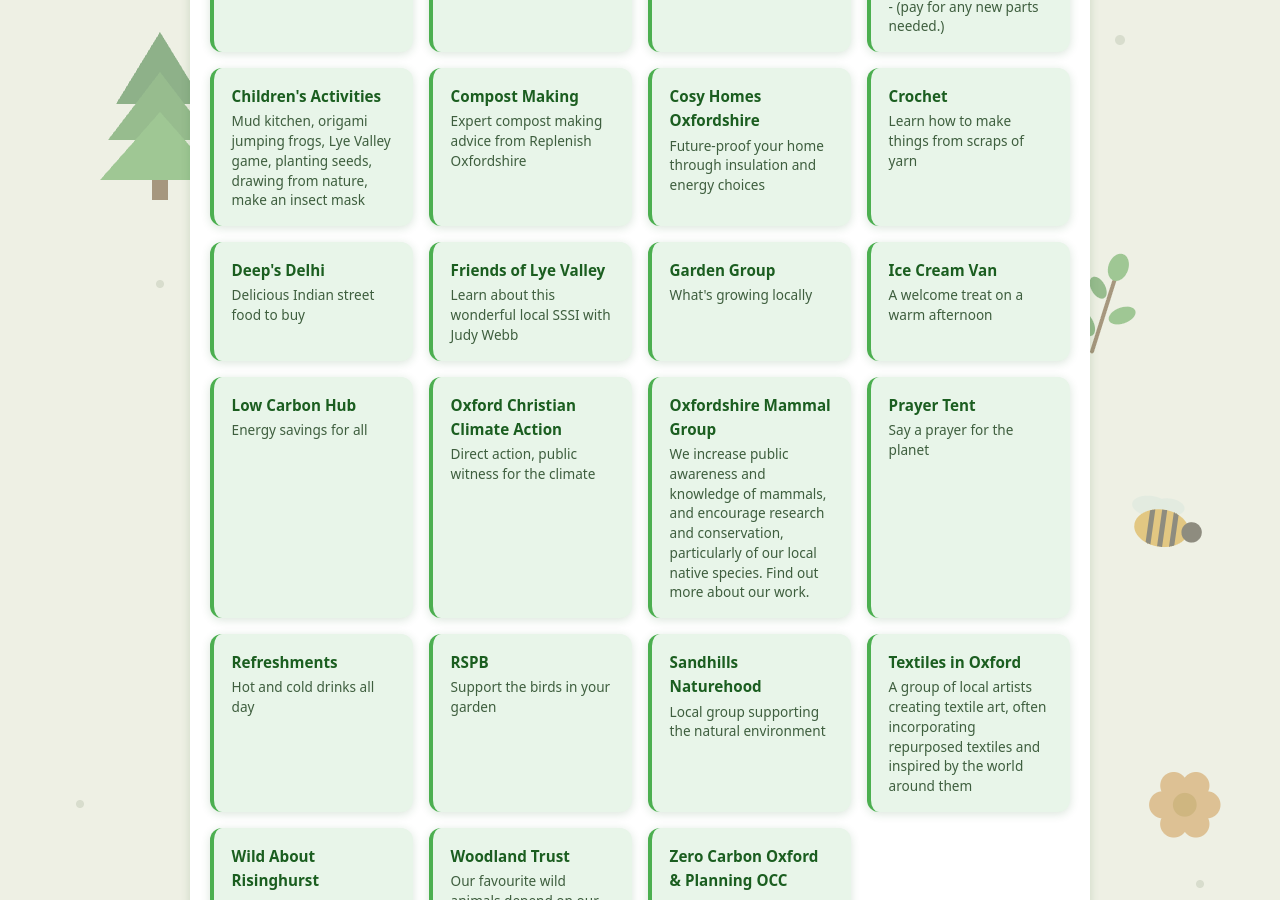
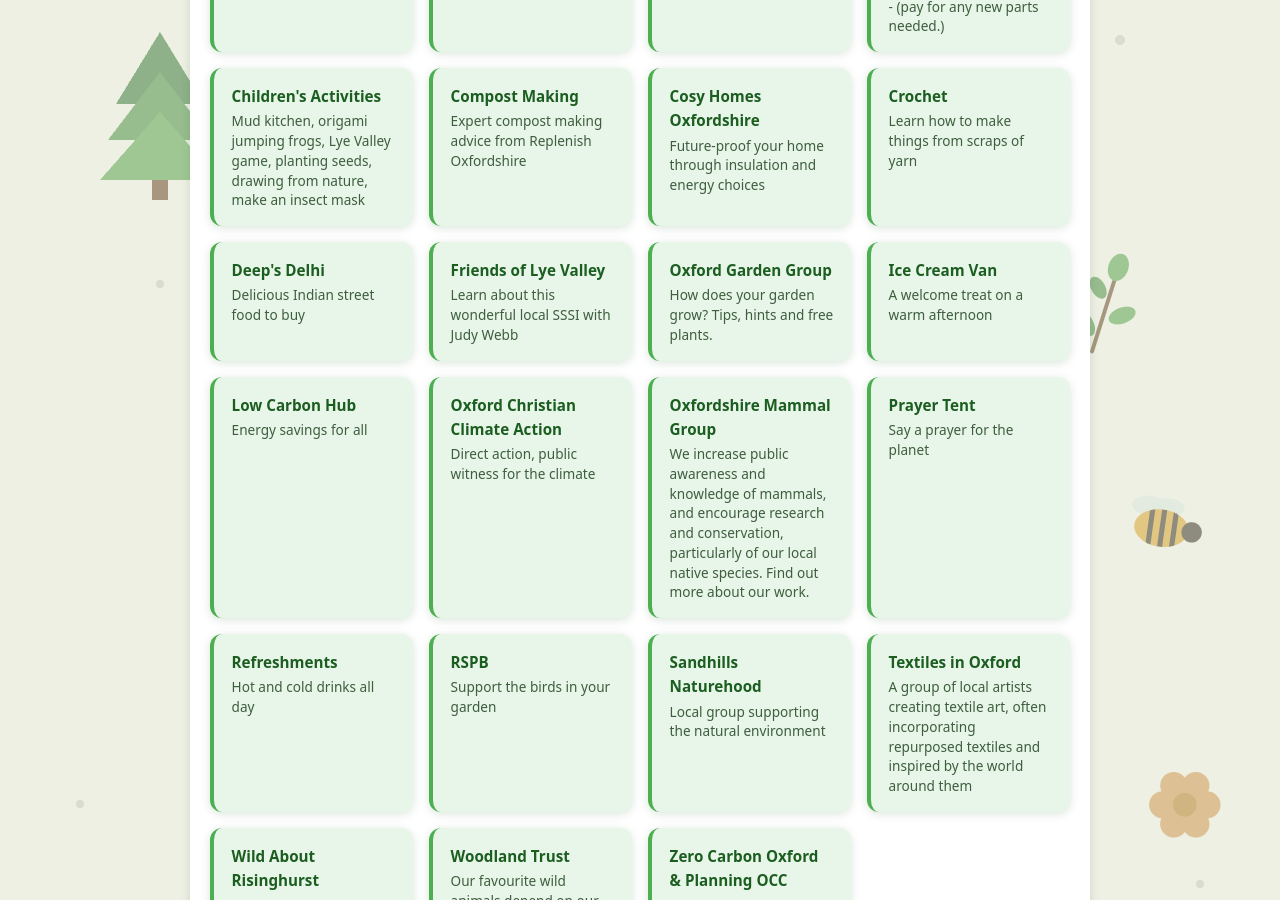
Before and after one commit to LatinRickshaw/eco-fest, a Jekyll site: the page built from index.html, in a window 1280 px wide and 900 px high, scrolled down 1396 px. Built offline with Jekyll 4.4.1, drawn with Linux system fonts in a browser that asks for light colours; some of the changed text lies outside the part shown.

Commit message:
fix: stall holder names and added some wording

```diff
--- a/_data/stalls.yml
+++ b/_data/stalls.yml
@@ -31,8 +31,8 @@
 - name: Friends of Lye Valley
   desc: Learn about this wonderful local SSSI with Judy Webb
 
-- name: Garden Group
-  desc: What's growing locally
+- name: Oxford Garden Group
+  desc: How does your garden grow? Tips, hints and free plants.
 
 - name: Ice Cream Van
   desc: A welcome treat on a warm afternoon
--- a/index.html
+++ b/index.html
@@ -137,6 +137,7 @@
     <p class="deadline">
       Registration is now <strong>{{ site.registration_deadline }}</strong>: <a href="mailto:{{ site.stallholder_email }}">{{ site.stallholder_email }}</a>.
     </p>
+    <p><em>Tables available for small groups.</em></p>
 
     <div class="notice-callout" role="note">
       <strong>Important:</strong> For insurance reasons, all minors must be accompanied by an adult at all times.
```
